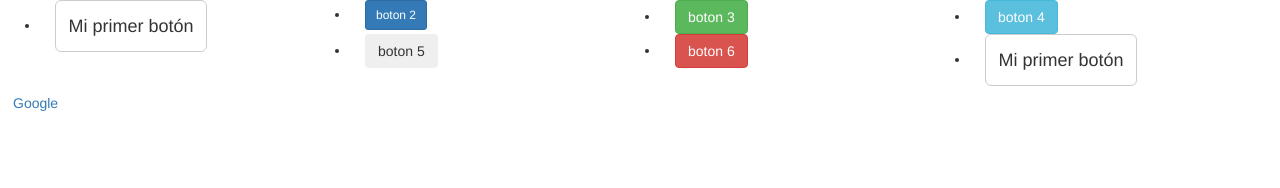
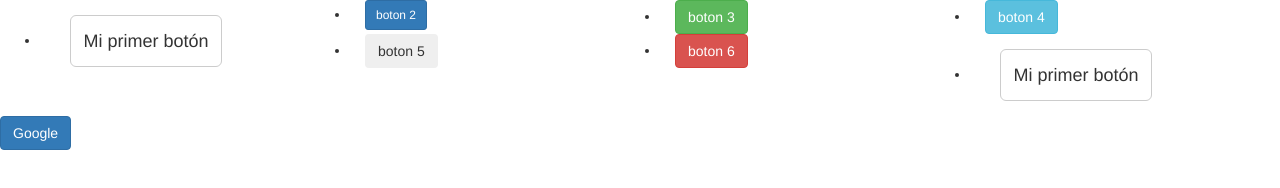
Before and after one commit to Engnat/Intro_Boostrap, a plain HTML site: page index0.html in a window 1280 px wide. Drawn offline with Linux system fonts and the light colour scheme.

Commit message:
Introducción a Boostrap

```diff
--- a/index0.html
+++ b/index0.html
@@ -23,7 +23,7 @@
         <li class="col-md-3"><button class="btn btn-warnning">boton 5</button></li>
         <li class="col-md-3"><button class="btn btn-danger">boton 6</button></li>
       </ul>
-      <a href="https://www.google.com.co/" target="_blank" class="btn btn-link">Google</a>
+      <a href="https://www.google.com.co/" target="_blank" class="btn btn-primary">Google</a>
     </div>
 
   </section>
--- a/js/main.js
+++ b/js/main.js
@@ -11,7 +11,11 @@ $(document).ready(function(){
   //$(dom_list[0]).html("<button>Boton por defecto</button>");
   var first_button = $("ul li:first-child button");
   first_button.text("Mi primer botón");
-  first_button.css("padding" , 0);
+  //first_button.css("padding" , 0);
+  first_button.css({
+    "padding": "0",
+    "margin":15,
+  });
   first_button.width("150px");
   first_button.height("50px");
   $(dom_list).each(function(index,element){
@@ -19,13 +23,22 @@ $(document).ready(function(){
   });
   var new_li_button = first_button.parent().clone();
   dom_ul.append(new_li_button);
+  dom_ul.attr({
+    "class": "list-ordered",
+    "id":"little"
+
+  });
   console.log(new_li_button.siblings());
   console.log(new_li_button.find("button"));
   console.log(new_li_button.find("button").parents());
   /*first_button.click(function(){
 
   });*/
-  first_button.on("mouseover", function(){//evento nativo jquery
+  /*first_button.one("mouseover mouseover click", function(){//evento que solo se ejecuta una vez
+    first_button.parent().siblings().toggle(500);
+  });*/
+
+  first_button.on("mouseover mouseleave ", function(){//evento se ejecuta todas las veces que quiera
     first_button.parent().siblings().toggle(500);
   });
 
@@ -38,7 +51,15 @@ $(document).ready(function(){
   google_link.on("click" , function(eventObject){
     eventObject.preventDefault();
     eventObject.stopPropagation();
+    google_link.hide(1000);
+    google_link.show(2000);
+    google_link.slideUp(3000).delay(3000);
+    google_link.slideDown(4000).delay(4000);
   });
+
+  dom_ul.addClass("Little-list");
+  dom_ul.removeClass("Little-list");
+  dom_ul.toggleClass("Little-list");
 });
 
 /*document.addEventListener("DOMContentLoaded", function(){
```
